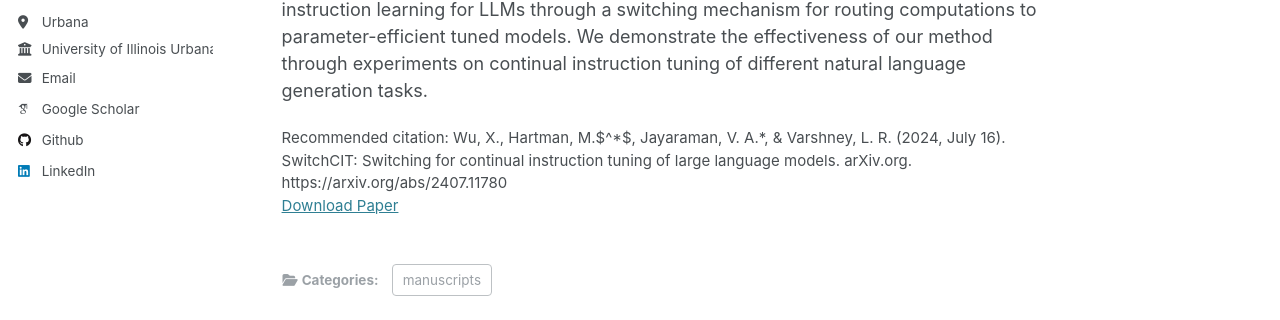
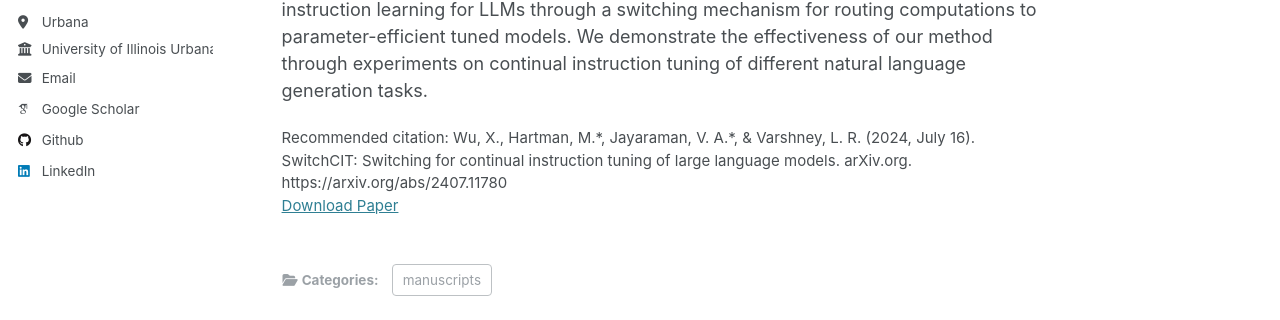
Before and after one commit to dxdt14/dxdt14.github.io, a Jekyll site: the page built from _publications/2024-07-16_SwitchCIT.md, in a window 1280 px wide and 1392 px high. Shown: the part 451-771 px from the top of the window. Built offline with Jekyll 4.4.1, drawn with Linux system fonts in a browser that asks for light colours; some web fonts are replaced.

Commit message:
removed weird formatting

```diff
--- a/_publications/2024-07-16_SwitchCIT.md
+++ b/_publications/2024-07-16_SwitchCIT.md
@@ -5,7 +5,7 @@ category: manuscripts
 excerpt: 'Under revision for Journal of Special Topics in Signal Processing (JSTSP). Paper on utilizing a Switch Network to alleviate catastrophic forgetting in LLMs'
 date: 2024-07-16
 paperurl: 'https://arxiv.org/abs/2407.11780'
-citation: 'Wu, X., Hartman, M.$^*$, Jayaraman, V. A.*, & Varshney, L. R. (2024, July 16). SwitchCIT: Switching for continual instruction tuning of large language models. arXiv.org. https://arxiv.org/abs/2407.11780'
+citation: 'Wu, X., Hartman, M.*, Jayaraman, V. A.*, & Varshney, L. R. (2024, July 16). SwitchCIT: Switching for continual instruction tuning of large language models. arXiv.org. https://arxiv.org/abs/2407.11780'
 ---
 
 Large language models (LLMs) have exhibited impressive capabilities in various domains, particularly in general language understanding. However these models, trained on massive text data, may not be finely optimized for specific tasks triggered by instructions. Continual instruction tuning is crucial to adapt LLMs to evolving tasks and domains, ensuring their effectiveness and relevance across a wide range of applications. In the context of continual instruction tuning, where models are sequentially trained on different tasks, catastrophic forgetting can occur, leading to performance degradation on previously learned tasks. This work addresses the catastrophic forgetting in continual instruction learning for LLMs through a switching mechanism for routing computations to parameter-efficient tuned models. We demonstrate the effectiveness of our method through experiments on continual instruction tuning of different natural language generation tasks.
```
